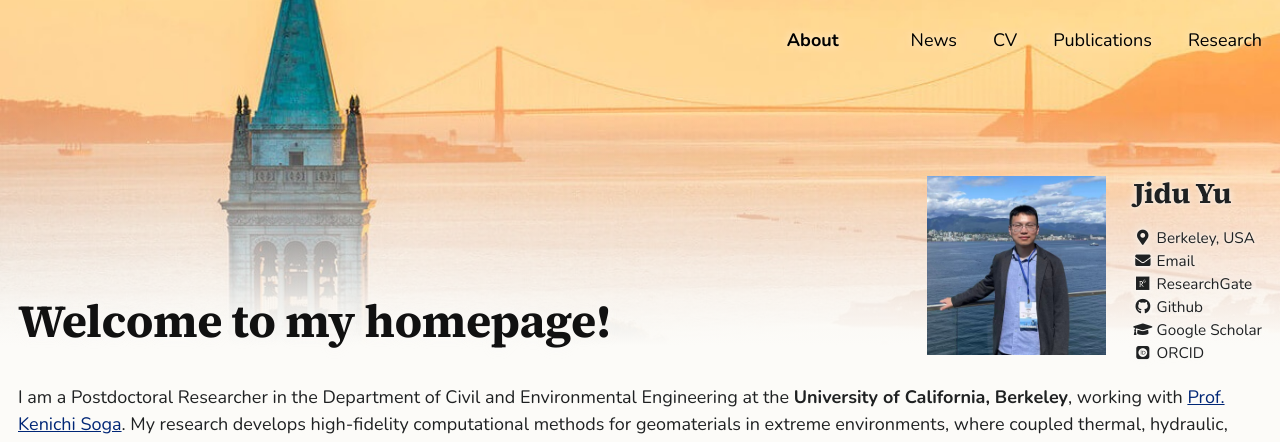
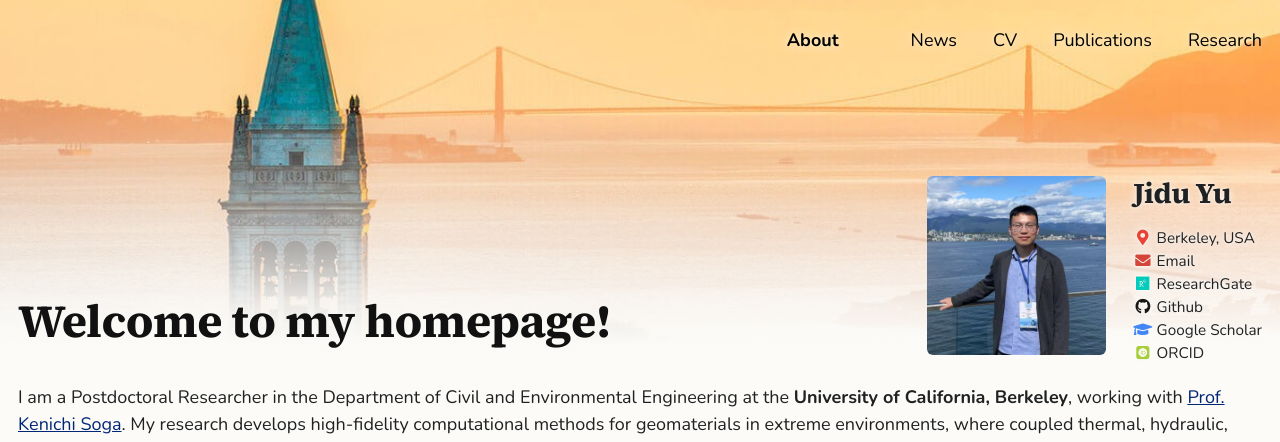
Before and after one commit to yujidu/yujidu.github.io, a Jekyll site: the page built from _pages/aboutme.md, in a window 1280 px wide. Shown: the top 442 px of the page. Built offline with Jekyll 4.4.1, drawn with Linux system fonts in a browser that asks for light colours; some web fonts are replaced.

Commit message:
Profile: Google Maps link for location, brand-coloured icons, rounded photo
Co-Authored-By: Claude Opus 5.5 <noreply@anthropic.com>
Claude-Session: https://claude.ai/code/session_01Vw9tGnbWFVNDt9UXvET6V8

```diff
--- a/_includes/home-hero.html
+++ b/_includes/home-hero.html
@@ -16,12 +16,12 @@
         <p class="home-hero__name" itemprop="name">{{ author.name }}</p>
         {% if author.bio %}<p class="home-hero__bio">{{ author.bio }}</p>{% endif %}
         <ul class="home-hero__links">
-          {% if author.location %}<li><i class="fas fa-fw fa-map-marker-alt" aria-hidden="true"></i> {{ author.location }}</li>{% endif %}
-          {% if author.email %}<li><a href="mailto:{{ author.email }}"><i class="fas fa-fw fa-envelope" aria-hidden="true"></i> Email</a></li>{% endif %}
-          {% if author.researchgate %}<li><a href="{{ author.researchgate }}"><i class="fab fa-fw fa-researchgate" aria-hidden="true"></i> ResearchGate</a></li>{% endif %}
-          {% if author.github %}<li><a href="https://github.com/{{ author.github }}"><i class="fab fa-fw fa-github" aria-hidden="true"></i> Github</a></li>{% endif %}
-          {% if author.googlescholar %}<li><a href="{{ author.googlescholar }}"><i class="fas fa-fw fa-graduation-cap" aria-hidden="true"></i> Google Scholar</a></li>{% endif %}
-          {% if author.orcid %}<li><a href="{{ author.orcid }}"><i class="ai ai-orcid-square ai-fw" aria-hidden="true"></i> ORCID</a></li>{% endif %}
+          {% if author.location %}<li class="hl-map"><a href="https://www.google.com/maps/search/?api=1&amp;query={{ author.location | url_encode }}" target="_blank" rel="noopener"><i class="fas fa-fw fa-map-marker-alt" aria-hidden="true"></i> {{ author.location }}</a></li>{% endif %}
+          {% if author.email %}<li class="hl-email"><a href="mailto:{{ author.email }}"><i class="fas fa-fw fa-envelope" aria-hidden="true"></i> Email</a></li>{% endif %}
+          {% if author.researchgate %}<li class="hl-rg"><a href="{{ author.researchgate }}"><i class="fab fa-fw fa-researchgate" aria-hidden="true"></i> ResearchGate</a></li>{% endif %}
+          {% if author.github %}<li class="hl-gh"><a href="https://github.com/{{ author.github }}"><i class="fab fa-fw fa-github" aria-hidden="true"></i> Github</a></li>{% endif %}
+          {% if author.googlescholar %}<li class="hl-gs"><a href="{{ author.googlescholar }}"><i class="fas fa-fw fa-graduation-cap" aria-hidden="true"></i> Google Scholar</a></li>{% endif %}
+          {% if author.orcid %}<li class="hl-orcid"><a href="{{ author.orcid }}"><i class="ai ai-orcid-square ai-fw" aria-hidden="true"></i> ORCID</a></li>{% endif %}
         </ul>
       </div>
     </div>
--- a/_sass/_home.scss
+++ b/_sass/_home.scss
@@ -1654,3 +1654,18 @@ $cv-ink: #4a5a6a;
     background: rgba($berkeley-blue, 0.075);
   }
 }
+
+/* Profile links: each icon in its brand colour; location opens Google Maps */
+.home-hero__links i { transition: transform 0.2s; }
+.home-hero__links a:hover i { transform: scale(1.12); }
+.hl-map i   { color: #EA4335; }
+.hl-email i { color: #D44638; }
+.hl-rg i    { color: #00CCBB; }
+.hl-gh i    { color: #181717; }
+.hl-gs i    { color: #4285F4; }
+.hl-orcid i { color: #A6CE39; }
+
+/* Profile photo: small rounded corners like the other images */
+.home-hero__avatar {
+  border-radius: 6px;
+}
```
